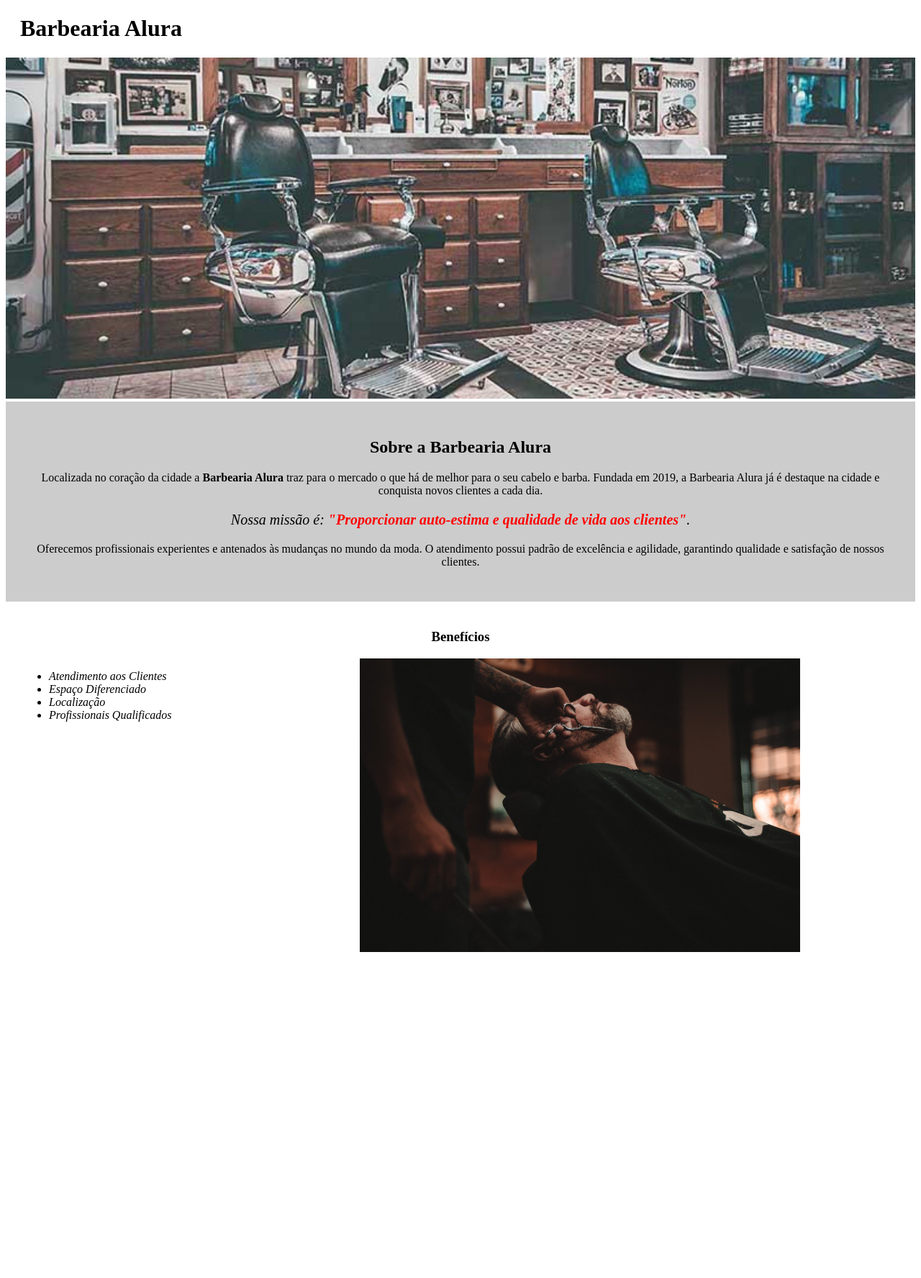
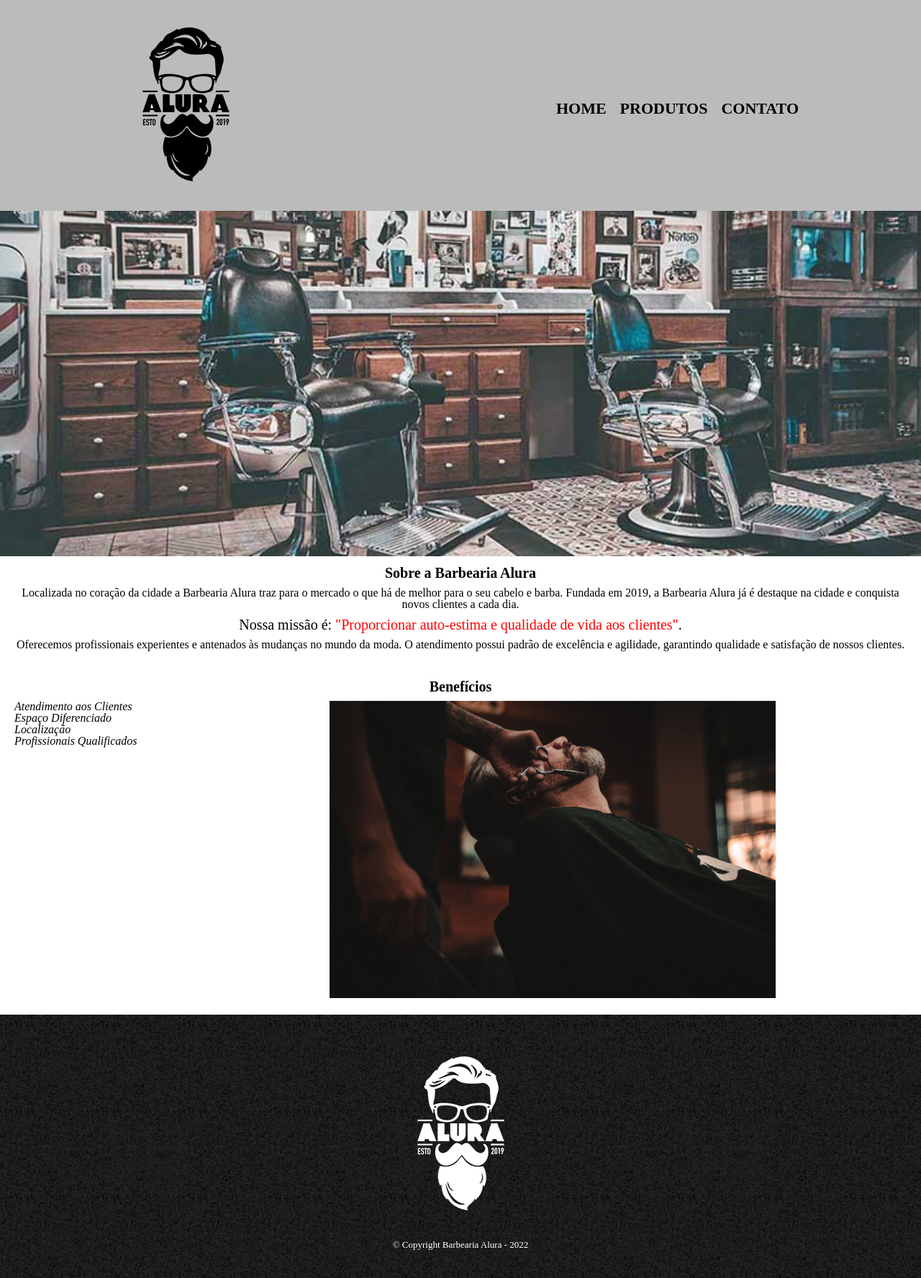
Before and after one commit to jeffcamgo/dev, a plain HTML site: page index.html in a window 1280 px wide. Shown: the whole page at 72% size. Before the commit the page ends 1355 px from the top, so only its background shows below. Drawn offline with Linux system fonts and the light colour scheme.

Commit message:
barber refresh

```diff
--- a/index.html
+++ b/index.html
@@ -3,11 +3,24 @@
     <head>
         <meta charset="UTF-8">
         <title>Barbearia Alura</title>
-        <link rel="stylesheet" href="style.css">
+        <link rel="stylesheet" href="reset.css">
+        <link rel="stylesheet" href="style-home.css">
     </head>
     <body>
+        <!-- <header>
+            <h1 class="titulo-principal">Barbearia Alura</h1>
+        </header> -->
         <header>
-            <h1 class="titulo-principal">Barbearia Alura</h1>
+            <div class="caixa">
+                <h1><img src="imagens/logo.png"></h1>
+                <nav>
+                    <ul>
+                        <li><a href="index.html">Home</a></li>
+                        <li><a href="produtos.html">Produtos</a></li>
+                        <li><a href="contato.html">Contato</a></li>
+                    </ul>
+                </nav>
+            </div>
         </header>
         <img id="banner" src="imagens/banner.jpg">
         <div class="principal">
@@ -23,7 +36,7 @@
         </div>
         <div class="beneficios">
             <h3 class="titulo-centralizado">Benefícios</h3>
-            <ul>
+            <ul class="lista-beneficios">
                 <li class="itens">Atendimento aos Clientes</li>
                 <li class="itens">Espaço Diferenciado</li>
                 <li class="itens">Localização</li>
@@ -32,5 +45,9 @@
 
             <img class="imagembeneficios" src="imagens/beneficios.jpg">
         </div>
+        <footer>
+            <img src="imagens/logo-branco.png">
+            <p class="copyright">&copy; Copyright Barbearia Alura - 2022</p>
+        </footer>
     </body>
 </html>
--- a/produtos.css
+++ /dev/null
@@ -1,51 +0,0 @@
-header {
-    background: #BBBBBB;
-    padding: 20px 0;
-}
-.caixa {
-    position: relative;
-    width: 940px;
-    margin: 0 auto;
-}
-nav {
-    position: absolute;
-    top: 120px;
-    right: 0px;
-}
-nav li {
-    display: inline;
-    margin: 0 0 0 15px;
-}
-nav a {
-    text-transform: uppercase;
-    color: #000000;
-    font-weight: bold;
-    font-size: 22px;
-    text-decoration: none;
-}
-.produtos {
-    width: 940px;
-    margin: 0 auto;
-    padding: 50px 0;
-}
-.produtos li {
-    display: inline-block;
-    text-align: center;
-    width: 30%;
-    vertical-align: top;
-    margin: 0 1.5%;
-    padding: 30px 20px;
-    box-sizing: border-box;
-}
-.produtos h2 {
-    font-size: 30px;
-    font-weight: bold;
-}
-.produto-descricao {
-    font-size: 18px;
-}
-.produto-preco {
-    font-size: 22px;
-    font-weight: bold;
-    margin-top: 10px;
-}
--- /dev/null
+++ b/style-home.css
@@ -0,0 +1,76 @@
+header {
+    background: #BBBBBB;
+    padding: 20px 0;
+}
+.caixa {
+    position: relative;
+    width: 940px;
+    margin: 0 auto;
+}
+nav {
+    position: absolute;
+    top: 120px;
+    right: 0px;
+}
+nav li {
+    display: inline-block;
+    margin: 0 0 0 15px;
+
+}
+nav a {
+    text-transform: uppercase;
+    color: #000000;
+    font-weight: bold;
+    font-size: 22px;
+    text-decoration: none;
+}
+nav a:hover {
+    color: #C78C19;
+    text-decoration: underline;
+}
+#banner {
+    width: 100%;
+}
+.titulo-centralizado {
+    text-align: center;
+    font-size: 20px;
+    font-weight: bold;
+    margin: 10px 0;
+}
+p {
+    text-align: center;
+    margin: 10px;
+}
+#missao {
+    font-size: 20px;
+}
+em strong {
+    color: #ff0000;
+}
+.itens {
+    font-style: italic;
+}
+.beneficios {
+    background: #FFFFFF;
+    padding: 20px;
+}
+
+.lista-beneficios {
+    display: inline-block;
+    vertical-align: top;
+    width: 20%;
+    margin-right: 15%;
+}
+.imagembeneficios {
+    width: 50%;
+}
+footer {
+    text-align: center;
+    background: url(imagens/bg.jpg);
+    padding: 40px 0;
+}
+.copyright {
+    color: #FFFFFF;
+    font-size: 13px;
+    margin: 20px 0 0;
+}
--- a/style.css
+++ b/style.css
@@ -1,39 +1,97 @@
-.titulo-principal {
-    padding-left: 20px;
+header {
+    background: #BBBBBB;
+    padding: 20px 0;
 }
-#banner {
-    width: 100%;
+.caixa {
+    position: relative;
+    width: 940px;
+    margin: 0 auto;
 }
-.principal {
-    background: #CCCCCC;
-    padding: 30px;
+nav {
+    position: absolute;
+    top: 120px;
+    right: 0px;
 }
-.titulo-centralizado {
+nav li {
+    display: inline;
+    margin: 0 0 0 15px;
+}
+nav a {
+    text-transform: uppercase;
+    color: #000000;
+    font-weight: bold;
+    font-size: 22px;
+    text-decoration: none;
+}
+nav a:hover {
+    color: #C78C19;
+    text-decoration: underline;
+}
+.produtos {
+    width: 940px;
+    margin: 0 auto;
+    padding: 50px 0;
+}
+.produtos li {
+    display: inline-block;
     text-align: center;
+    width: 30%;
+    vertical-align: top;
+    margin: 0 1.5%;
+    padding: 30px 20px;
+    box-sizing: border-box;
+    border: 2px solid #000000;
+    border-radius: 20px;
 }
-p {
+.produtos li:hover {
+    border-color: #C78C19;
+    font-size: 40px;
+}
+.produtos li:active {
+    border-color: #088c19;
+}
+.produtos li:hover h2 {
+    font-size: 34px;
+}
+.produtos h2 {
+    font-size: 30px;
+    font-weight: bold;
+}
+.produto-descricao {
+    font-size: 18px;
+}
+.produto-preco {
+    font-size: 22px;
+    font-weight: bold;
+    margin-top: 10px;
+}
+footer {
     text-align: center;
+    background: url(imagens/bg.jpg);
+    padding: 40px 0;
 }
-#missao {
-    font-size: 20px;
-}
-em strong {
-    color: #ff0000;
-}
-.itens {
-    font-style: italic;
-}
-.beneficios {
-    background: #FFFFFF;
-    padding: 20px;
+.copyright {
+    color: #FFFFFF;
+    font-size: 13px;
+    margin: 20px 0 0;
 }
 
-ul {
-    display: inline-block;
-    vertical-align: top;
-    width: 20%;
-    margin-right: 15%;
+main {
+    width: 940px;
+    margin: 0 auto;
 }
-.imagembeneficios {
+
+form {
+    margin: 50px;
+}
+form label {
+    display: block;
+    font-size: 20px;
+    margin: 0 0 10px;
+}
+form input {
+    display: block;
+    margin: 0 0 20px;
+    padding: 10px 25px;
     width: 50%;
 }
```
Also changed, not shown: contato.html (added, +42 -0 lines), produtos.html (+6 -2 lines), 1 other file.
